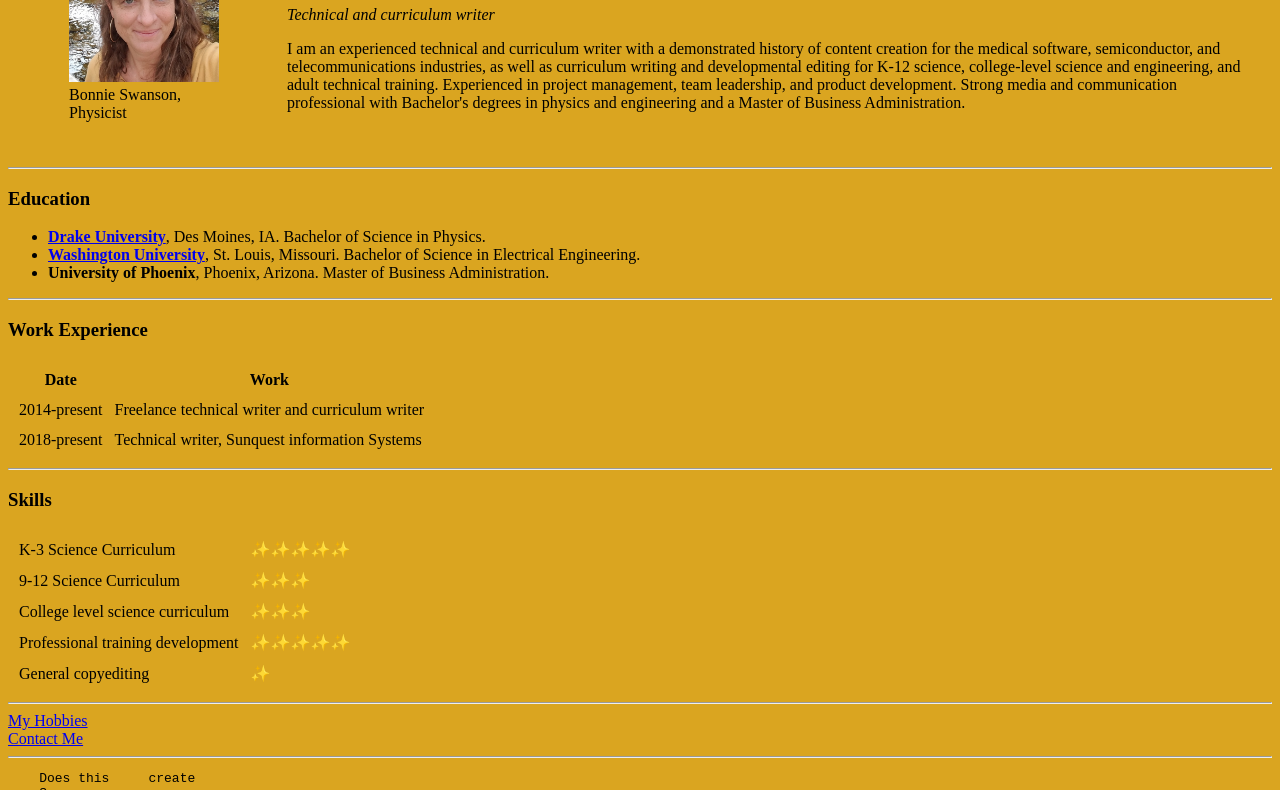
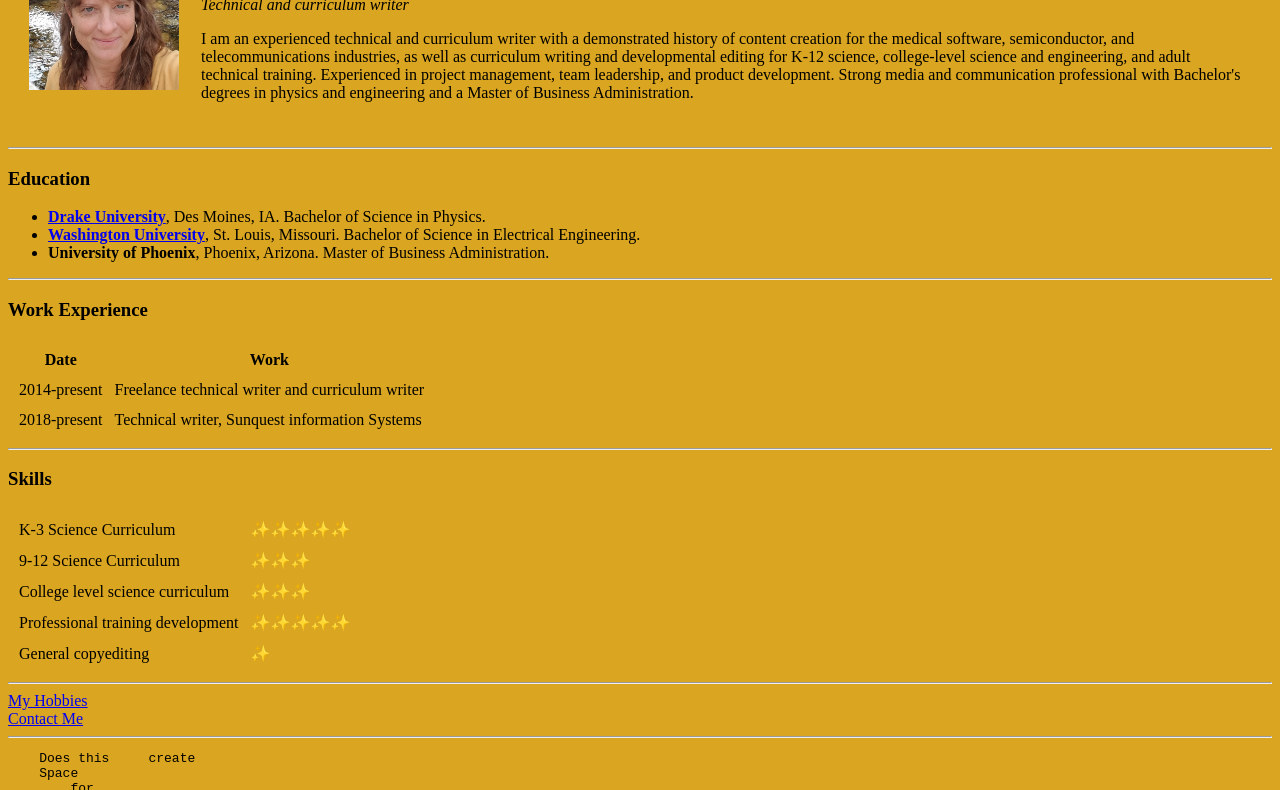
Before and after one commit to be-swansun/-cv, a plain HTML site: page index.html in a window 1280 px wide. Shown: the part 113-903 px from the top of the page. Drawn offline with Linux system fonts and the light colour scheme.

Commit message:
removed "figure" container

```diff
--- a/index.html
+++ b/index.html
@@ -10,10 +10,7 @@
 <body bgcolor=goldenrod>
   <table cellspacing="20">
     <tr>
-      <td>  <figure>
-          <img src="Bswansonheadshot.jpg" alt="Bonnie Swanson profile picture" height="150">
-          <figcaption>Bonnie Swanson, Physicist</figcaption>
-        </figure></td>
+      <td><img src="Bswansonheadshot.jpg" alt="Bonnie Swanson profile picture" height="150"></td>
       <td>  <h1>Bonnie Swanson</h1>
         <p><em>Technical and curriculum writer</em></p>
         <p> I am an experienced technical and curriculum writer with a demonstrated history of content creation for the
```
